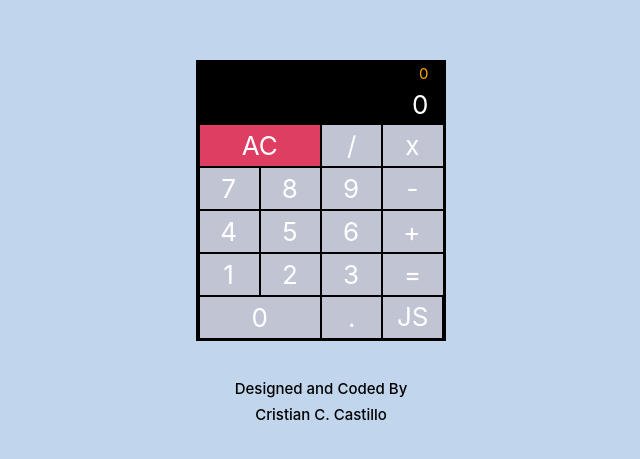
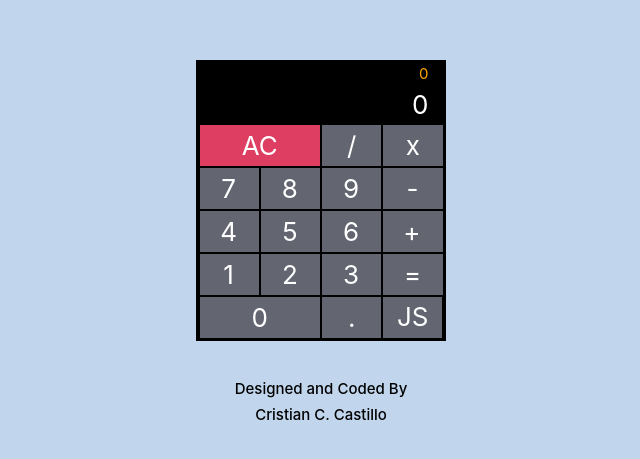
Before and after one commit to Cristian-Castillo/My-JavaScript-Calculator-Project, a React (Create React App) app: page / in a window 1280 px wide. Shown: the part 149-608 px from the top of the page, without its empty margins (319-959 px from the left). Built offline with nearby package versions, Linux system fonts and the light colour scheme.

Commit message:
updatd css animation and visual

```diff
--- a/src/components/CalculatorContainer.js
+++ b/src/components/CalculatorContainer.js
@@ -29,8 +29,8 @@ class CalculatorContainer extends Component {
 
         /*Button styling */
         const styleButton = {
-            backgroundColor:'rgb(193, 196, 211)',
-            border:'.1px solid black'
+            border:'.1px solid black',
+            background:'var(--darkGray)'
         }
         /* JSX Calculator Container*/
         return(
@@ -39,30 +39,30 @@ class CalculatorContainer extends Component {
         <div className="col-12 col-subresult">{displayArray[0] === '0' ? displayResult : displayArray}</div>
                     <div className="col-12 ">{displayResult}</div>
                 </div>
-                <div className="row">
+                <div className="row r1">
                     <div className="col-6 ac-div" ><button className ='ac-style' onClick = {setReset}>AC</button></div>
                     <div className="col-3" style= {styleButton}><button className = 'division-style' onClick ={setDiv}>/</button></div>
                     <div className="col-3" style= {styleButton}><button className ='mult-style' onClick ={setMultiply}>x</button></div>
                 </div>
-                <div className="row">
+                <div className="row r2">
                     <div className="col-3" style= {styleButton}><button className='dig-seven' onClick ={addSeven}>7</button></div>
                     <div className="col-3" style= {styleButton}><button className='dig-eight' onClick ={addEight}>8</button></div>
                     <div className="col-3" style= {styleButton}><button className='dig-nine' onClick ={addNine}>9</button></div>
                     <div className="col-3" style= {styleButton}><button className='op-sub' onClick ={setSubtract}>-</button></div>
                 </div>
-                <div className="row">
+                <div className="row r3">
                     <div style= {styleButton} className="col-3"><button className='dig-four' onClick ={addFour}>4</button></div>
                     <div style= {styleButton} className="col-3"><button className='dig-five' onClick ={addFive}>5</button></div>
                     <div style= {styleButton} className="col-3"><button className='dig-six' onClick ={addSix}>6</button></div>
                     <div style= {styleButton} className="col-3"><button className='op-add' onClick ={setAdd}>+</button></div>
                 </div>
-                <div className="row">
+                <div className="row r4">
                     <div style= {styleButton} className="col-3"><button className='dig-one' onClick = {addOne}>1</button></div>
                     <div style= {styleButton} className="col-3"><button className='dig-two' onClick ={addTwo}>2</button></div>
                     <div style= {styleButton} className="col-3"><button className='dig-three' onClick ={addThree}>3</button></div>
                     <div className="col-3 op-equalDiv"><button className='op-equal' onClick ={setEqual}>=</button></div>
                 </div>
-                <div style = {{paddingBottom:'2px'}} className="row">
+                <div style = {{paddingBottom:'2px'}} className="row r5">
                     <div className="col-6 dig-zeroDiv"><button className='dig-zero' onClick ={addZero}>0</button></div>
                     <div style= {styleButton} className="col-3"><button className='op-dec' onClick ={setDecimal}>.</button></div>
                     <div className='deadCell'>JS</div>
--- a/src/components/ContainerStyle.css
+++ b/src/components/ContainerStyle.css
@@ -1,6 +1,8 @@
 :root{
     --customGray:rgb(193, 196, 211);
     --genericButton:#4d4d4d;
+    --darkGray:#636571;
+
 }
 
 .App-header {
@@ -16,14 +18,70 @@
 
 button{
   text-align: center !important;
-  outline:0;
+  outline:none !important;
+  border:none !important;
+  color:white;
+  background-color:var(--darkGray);
+  animation-name: colorful;
+  animation-duration: 3s;
 }
 
-/* .col-3:hover,button:hover{
-  background-color:#636571 !important;
-  border-radius:25px;
-  outline:0;
-} */
+@keyframes colorful {
+  0%{
+    background-color:yellowgreen !important;
+  }
+  25%{
+    background-color:fuchsia !important;
+  }
+
+  30%{
+    background-color:fuchsia !important;
+  }
+
+  40%{
+    background-color:fuchsia !important;
+  }
+
+  45%{
+    background-color:fuchsia !important;
+  }
+
+  50%{
+    background-color:fuchsia !important;
+  }
+
+  55%{
+    background-color:fuchsia !important;
+  }
+  60%{
+    background-color:fuchsia !important;
+  }
+
+  65%{
+    background-color:fuchsia !important;
+  }
+  70%{
+    background-color:fuchsia !important;
+  }
+
+  75%{
+    background-color:fuchsia !important;
+  }
+
+  85%{
+    background-color:fuchsia !important;
+  }
+
+  100%{
+    background-color:fuchsia !important;
+  }
+}
+
+button:hover{
+  /* background-color:white !important; */
+  /* border-radius:50px; */
+  color:black;
+}
 
 .row{
   padding-left:2.5px;
@@ -34,17 +92,18 @@ button{
 .container{
   width:250px;
   background-color:black;
-
 }
 
 .col-result-layout{
     text-align:right;
+    background-color:black !important;
 }
 
 .col-subresult{
     font-size:15px;
     color:orange;
     padding-top:3px;
+    background-color:black !important;
 }
 
 .ac-div{
@@ -56,48 +115,43 @@ button{
     border:none;
     color:white;
     background-color:rgb(221, 62, 97);
+    transition-delay:5s;
 }
 
-/* .ac-style:hover{
+.ac-style:hover{
   background-color:rgb(255, 5, 60) !important;
-  width:95px;
-  margin-left:-14px;
+  transition-delay:5s;
 }
 
 .ac-div:hover{
-  background-color:#636571 !important;
-  border-radius:25px;
-  outline:0;
-} */
-
-.division-style{
-  background-color:var(--customGray);
-  color:white;
-  border-style:none;
+  background-color:rgb(255, 5, 60) !important;
+  transition-delay:5s;
 }
-
-/* .division-style:hover{
-  background-color:#636571 !important;
-} */
 
 .mult-style{
   border-style:none;
-  background-color:var(--customGray);
+  background-color:var(--darkGray);
   color:white;
-  margin-left:-1px;
+  transition-delay:5s;
+
 }
 
 .dig-seven{
   border:.5px solid black;
-  background-color:var(--customGray);
+  background-color:var(--darkGray);
   color:#ffffff;
   margin-left:-1px;
   border-style:none;
 }
 
+.dig-seven:hover{
+  color:black;
+
+}
+
 .dig-eight{
   border:.5px solid black;
-  background-color:var(--customGray);
+  background-color:var(--darkGray);
   color:#ffffff;
   margin-left:-1px;
   border-style:none;
@@ -105,7 +159,7 @@ button{
 
 .dig-nine{
   border:.5px solid black;
-  background-color:var(--customGray);
+  background-color:var(--darkGray);
   color:#ffffff;
   margin-left:-1px;
   border-style:none;
@@ -113,7 +167,7 @@ button{
 
 .op-sub{
   border:.5px solid black;
-  background-color:var(--customGray);
+  background-color:var(--darkGray);
   color:#ffffff;
   margin-left:-1px;
   border-style:none;
@@ -121,7 +175,7 @@ button{
 
 .dig-four{
   border:.5px solid black;
-  background-color:var(--customGray);
+  background-color:var(--darkGray);
   color:#ffffff;
   margin-left:-1px;
   border-style:none;
@@ -129,7 +183,7 @@ button{
 
 .dig-five{
   border:.5px solid black;
-  background-color:var(--customGray);
+  background-color:var(--darkGray);
   color:#ffffff;
   margin-left:-1px;
   border-style:none;
@@ -137,7 +191,7 @@ button{
 
 .dig-six{
   border:.5px solid black;
-  background-color:var(--customGray);
+  background-color:var(--darkGray);
   color:#ffffff;
   margin-left:-1px;
   border-style:none;
@@ -145,7 +199,7 @@ button{
 
 .op-add{
   border:.5px solid black;
-  background-color:var(--customGray);
+  background-color:var(--darkGray);
   color:#ffffff;
   margin-left:-2px;
   border-style:none;
@@ -153,7 +207,7 @@ button{
 
 .dig-one{
   border:.5px solid black;
-  background-color:var(--customGray);
+  background-color:var(--darkGray);
   color:#ffffff;
   margin-left:-1px;
   border-style:none;
@@ -161,22 +215,21 @@ button{
 
 .dig-two{
   border:.5px solid black;
-  background-color:var(--customGray);
+  background-color:var(--darkGray);
   color:#ffffff;
   margin-left:-1px;
   border-style:none;
 }
 
 .dig-three{
-  border:.5px solid black;
-  background-color:var(--customGray);
+  background-color:var(--darkGray);
   color:#ffffff;
   margin-left:-1px;
   border-style:none;
 }
 
 .op-equal{
-  background-color:var(--customGray);
+  background-color:var(--darkGray);
   color:#ffffff;
   margin-left:-4px;
   border-style:none;
@@ -185,52 +238,37 @@ button{
   width:25.8px;
 }
 .op-equalDiv{
-  background-color:var(--customGray) !important;
+  background-color:var(--darkGray) !important;
   border:.1px solid black;
   position:relative;
+  color:white;
 }
-
-/* .op-equalDiv:hover{
-  background-color:#636571 !important;
-  border-radius:55px !important;
-  outline:0;
-} */
 
 .dig-zero{
   border:.5px solid black;
-  background-color:var(--customGray);
+  background-color:var(--darkGray);
   color:#ffffff;
   border-style:none;
 }
 
 .dig-zeroDiv{
-  background-color:rgb(193, 196, 211);
-  border:.1px solid black;
+  background-color:var(--darkGray);
+    border:.5px solid black;
 }
-
-/* .dig-zeroDiv:hover{
-  background-color:#636571 !important;
-  border-radius:25px;
-  outline:0;
-} */
 
 .op-dec{
   border:.5px solid black;
-  background-color:var(--customGray);
+  background-color:var(--darkGray);
   color:#ffffff;
   border-style:none;
 }
 
 .deadCell{
-  background-color:var(--customGray);
+  background-color:var(--darkGray);
   cursor:not-allowed;
   border:.1px solid black;
   width:61px;
 }
-
-/* .deadCell:hover,.col-3:hover{
-  background-color:none !important;
-} */
 
 .authorDiv{
   background-color:#c1d6ec;
@@ -249,3 +287,36 @@ button{
   border-right:none;
   border-bottom:none;
 }
+/* Row corner lights */
+
+.r1:hover{
+  background-color:cyan !important;
+  transition-delay:.07s;
+}
+.r2:hover{
+  background-color:rgb(221, 62, 97) !important;
+  transition-delay:.07s;
+}
+.r3:hover{
+  background-color:#3e57e8 !important;
+  transition-delay:.07s;
+}
+.r4:hover{
+  background-color: rgb(126 239 135) !important;
+  transition-delay:.07s;
+}
+
+.r5:hover{
+  background-color:rgb(250 253 83) !important;
+  transition-delay:.07s;
+}
+
+.r6{
+  background-color:black !important;
+  transition-delay:.07s;
+}
+
+.r6:hover{
+  background-color:black !important;
+  transition-delay:.07s;
+}
```
